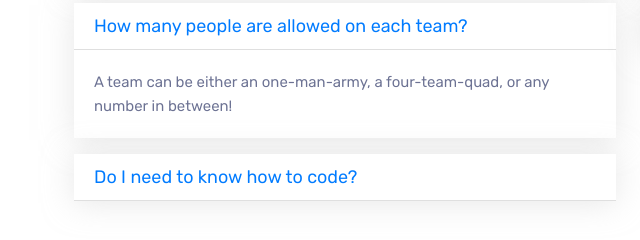
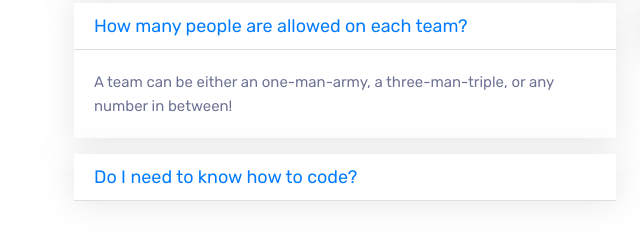
Before and after one commit to RedBlueBird/Ruminate, a website: page index.html in a window 1280 px wide. Both pictures are taken after a click on the link "How many people are allowed on each team?". Shown: the part 2488-2728 px from the top of the page, 10-650 px from the left. Drawn offline with Linux system fonts and the light colour scheme.

Commit message:
changed team cap

```diff
--- a/index.html
+++ b/index.html
@@ -489,7 +489,7 @@
 								<div id="faqThreeCollapse" class="collapse" aria-labelledby="faqThreeTitle">
 									<div class="card-body">
 										<p class="mb-0 text-gray">
-											A team can be either an one-man-army, a four-team-quad, or any number in between!
+											A team can be either an one-man-army, a three-man-triple, or any number in between!
 										</p>
 									</div>
 								</div>
```
